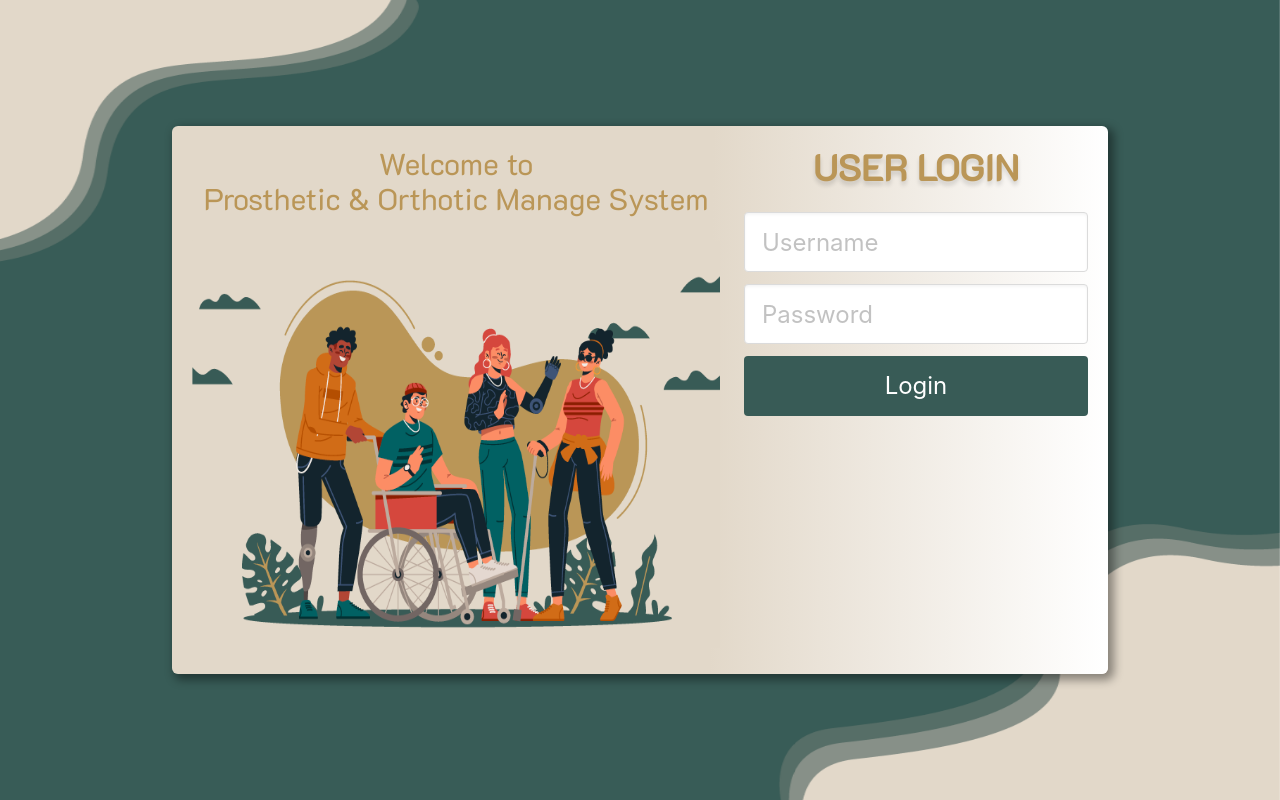
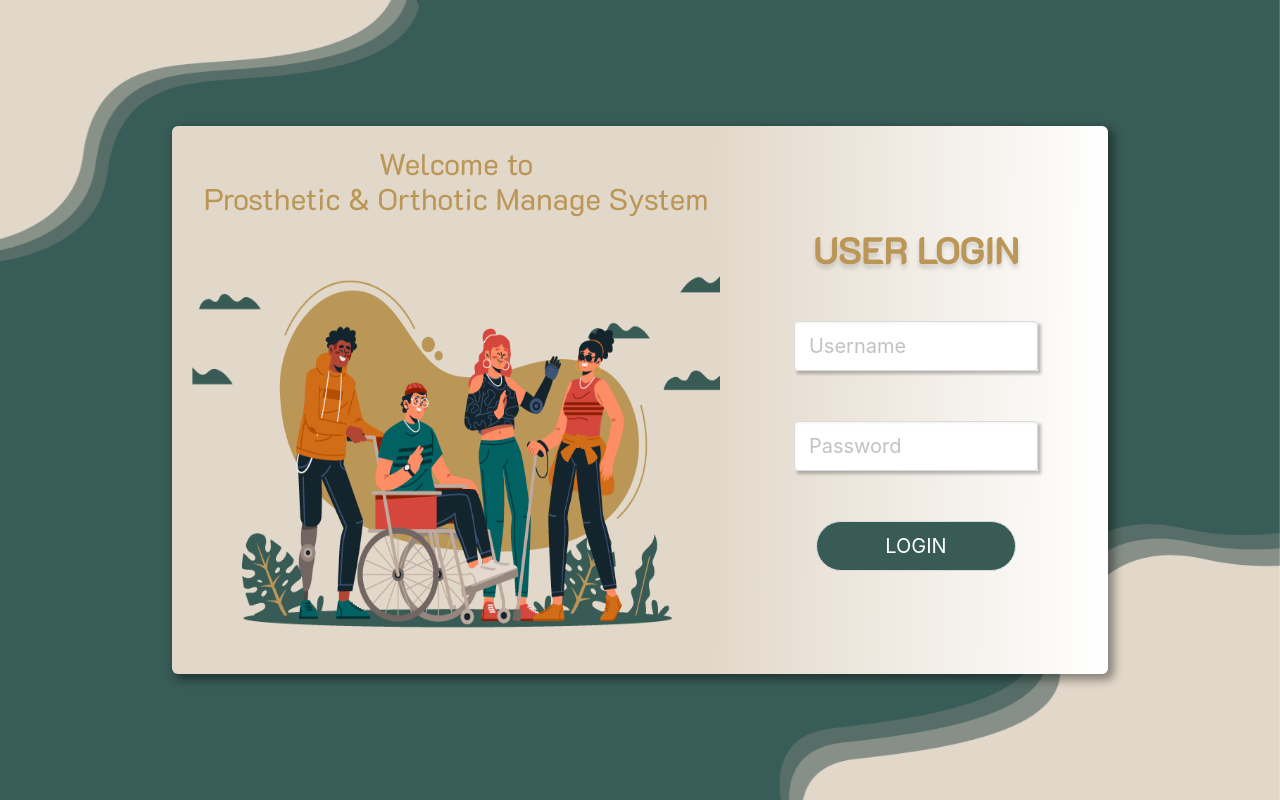
Before and after one commit to trabnm1313/Maiknow, a Vue app in the folder dbfrontend/: page /login in a window 1280 px wide. Built offline with nearby package versions, Linux system fonts and the light colour scheme.

Commit message:
Update login.vue

```diff
--- a/dbfrontend/src/views/login.vue
+++ b/dbfrontend/src/views/login.vue
@@ -7,26 +7,26 @@
             <div class="container has-text-centered">
                 <div class="column is-10 is-offset-1">
                     <div class="box">
-                        <div class="columns">
+                        <div class="columns is-centered is-vcentered is-mobil">
                              <div class="column is-three-fifths">
                                     <div class="title" id="welcome-text">Welcome to <br> Prosthetic & Orthotic Manage System</div>
                                     <img id="img-column" :src="require('../assets/new.png')">
                             </div>
-                            <div class="column" id="textbox">
-                                <form >
+                            <div class="column">
+                                <form>
                                     <div class="title" id="user-text">USER LOGIN</div>
                                     <div class="field">
                                         <div class="control">
-                                            <input class="input is-large" type="text" name="username" v-model="input.username" placeholder="Username" />
+                                            <input class="input is-medium" type="text" name="username" v-model="input.username" placeholder="Username" />
                                         </div>
                                     </div>
                                     <div class="field">
                                         <div class="control">
-                                            <input class="input is-large" type="password" name="password" v-model="input.password" placeholder="Password" />
+                                            <input class="input is-medium" type="password" name="password" v-model="input.password" placeholder="Password" />
                                         </div>
                                     </div>
-                                    <button type="button" class="button is-block is-danger is-large is-fullwidth" @click="login()">Login</button>
-                                    </form>
+                                    <button type="button" class="button has-text-white is-rounded is-centered is-medium" @click="login()">LOGIN</button>
+                                </form>
                             </div>
                         </div>
                     </div>
@@ -53,7 +53,6 @@ export default {
             login() {
                 if(this.input.username != "" && this.input.password != "") {
                     if(this.input.username == 'it62070019' && this.input.password == 123456){
-                        alert('correct')
                         this.$router.replace({ name: "home" });
                     } else {
                         alert("username และ password ไม่ตรงกัน");
@@ -102,4 +101,11 @@ export default {
         width: 630px;
         height: 408px;
     }
+    .field{
+        margin: 50px;
+        box-shadow: 3px 3px 3px rgba(0, 0, 0, 0.25);
+    }
+    button{
+        width: 200px;
+    }
 </style>
```
